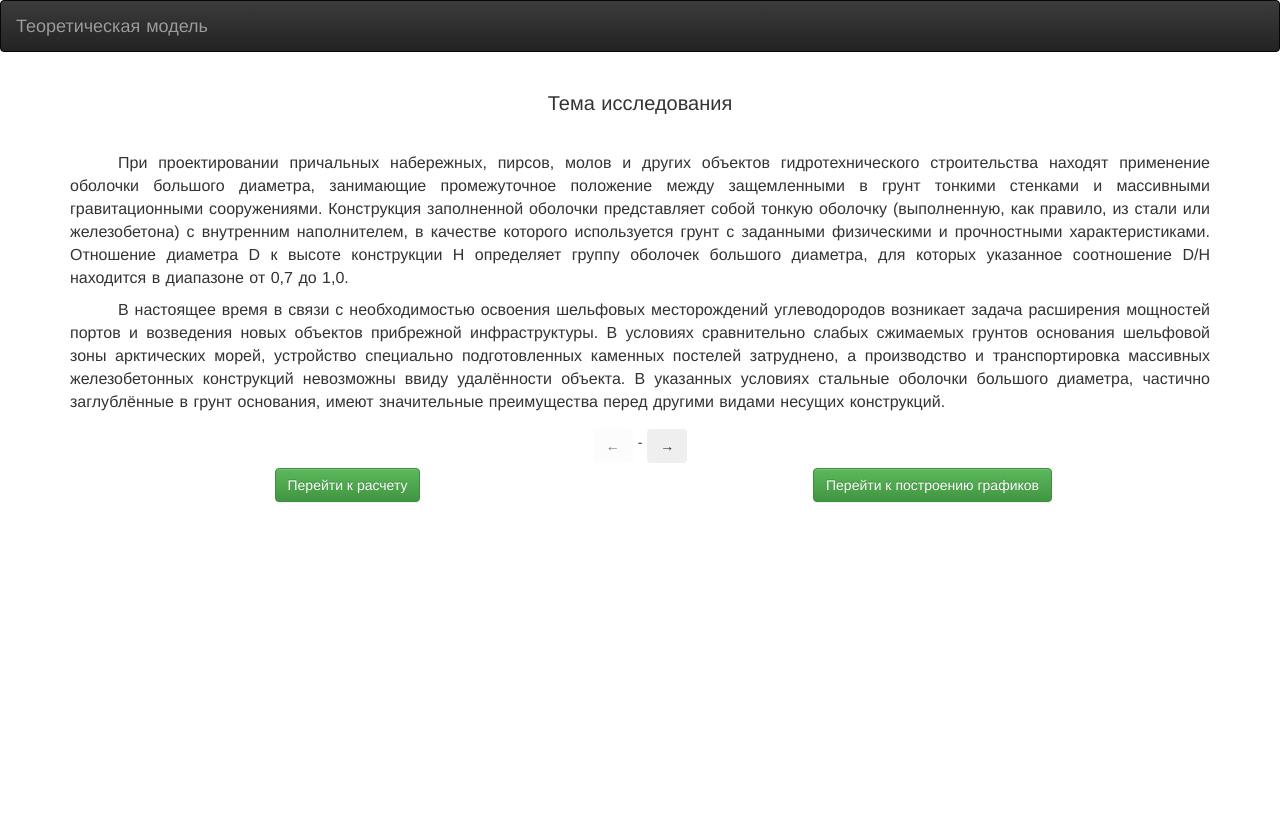
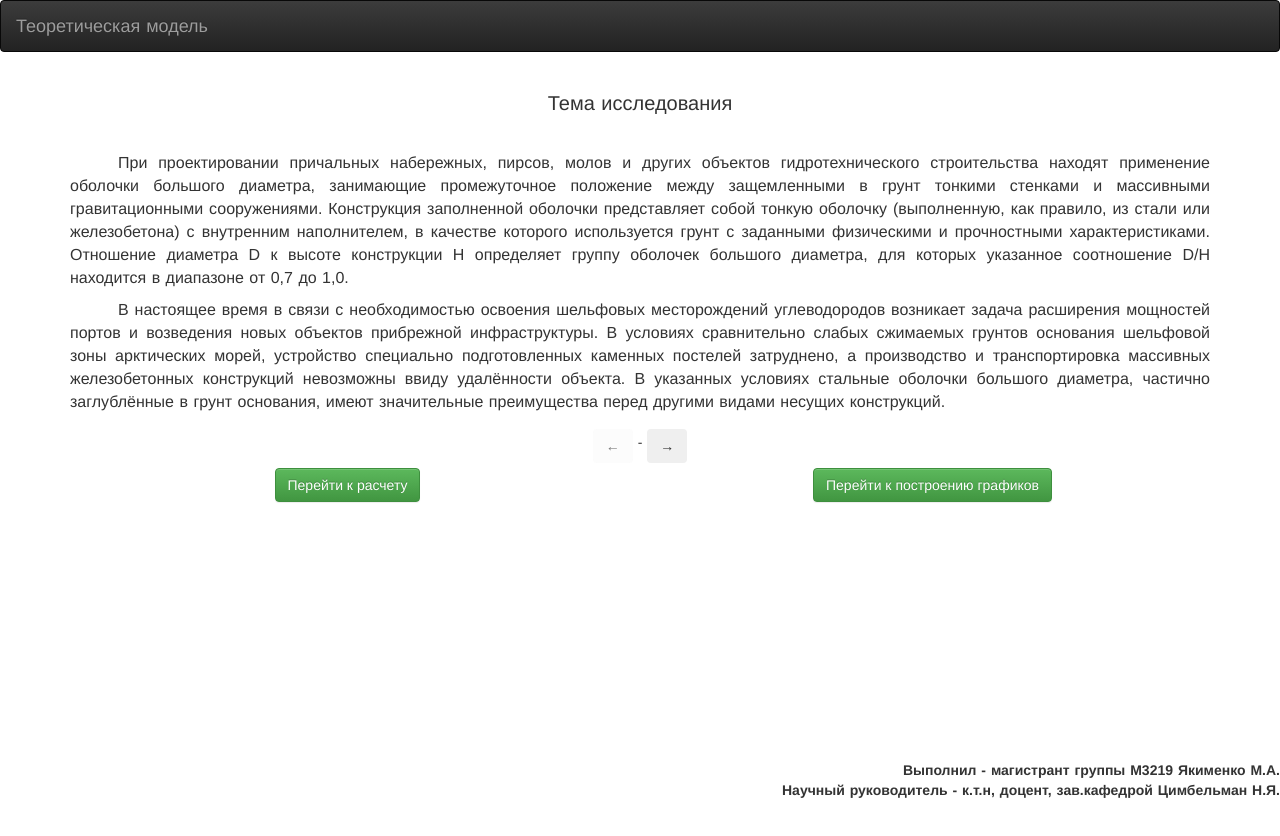
Before and after one commit to FireEagle25/teoretical_bulding_model, a Nuxt app: page / in a window 1280 px wide. Shown: the top 836 px of the page. Built offline with nearby package versions, Linux system fonts and the light colour scheme.

Commit message:
Поле выполнил

```diff
--- a/layouts/default.vue
+++ b/layouts/default.vue
@@ -8,6 +8,10 @@
       </div>
     </nav>
     <nuxt/>
+    <div class="bottom-left">
+      Выполнил - магистрант группы М3219 Якименко М.А. <br>
+      Научный руководитель - к.т.н, доцент, зав.кафедрой Цимбельман Н.Я.
+    </div>
   </div>
 </template>
 
@@ -27,4 +31,11 @@ html {
   box-sizing: border-box;
   margin: 0;
 }
+.bottom-left {
+  position: fixed;
+  text-align: right;
+  bottom: 0;
+  right: 0;
+  font-weight: bold;
+}
 </style>
```
